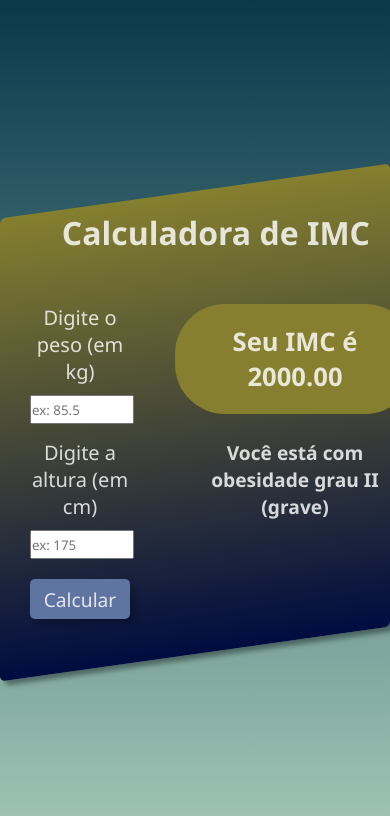
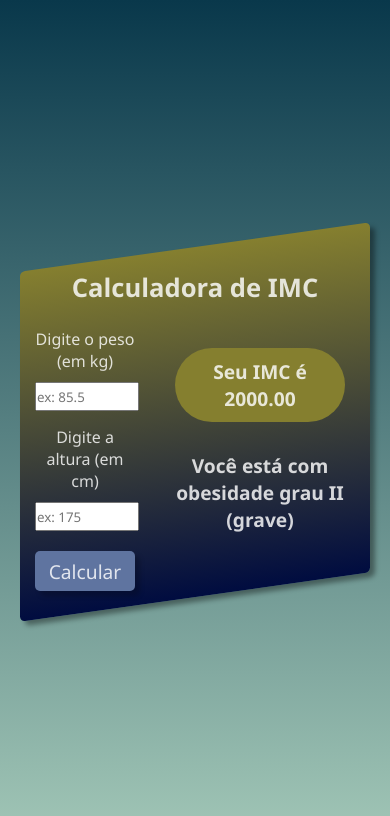
Before and after one commit to paulo-hst/imc, a plain HTML site: page index.html in a window 390 px wide. Both pictures are taken after typing "5", "5" into the empty fields and a click on the button "Calcular". Drawn offline with Linux system fonts and the light colour scheme.

Commit message:
finalizando app

```diff
--- a/script.js
+++ b/script.js
@@ -1,11 +1,17 @@
 const weight = document.querySelector('#weight')
 const height = document.querySelector('#height')
+const inputs = document.querySelector('.content')
+
 const descriptionContainer = document.querySelector('.description')
 const descriptionText = document.querySelector('.description p')
+
+const width = (window.innerWidth > 0) ? window.innerWidth : screen.width;
+
 
 function render(){
     const weightValue = weight.value
     const heightValue = height.value
+
 
     if(weightValue == '' || heightValue == ''){
         alert('Valor Inválido!')
@@ -31,6 +37,10 @@ function render(){
             imcElements(imc, imcClass)
         }
 
+        if(descriptionContainer.childNodes[5]){
+            descriptionContainer.childNodes[3].remove(descriptionContainer.childNodes[3])
+            descriptionContainer.childNodes[3].remove(descriptionContainer.childNodes[3])
+        }
     }
 }
 
@@ -50,9 +60,16 @@ function imcElements(imc, text){
     imcClass.appendChild(imcClassText)
     descriptionContainer.appendChild(imcClass)
 
+
+
 }
 
 function fixes(){
+    // const width = (window.innerWidth > 0) ? window.innerWidth : screen.width;
     weight.value = ''
     height.value = ''
+
+    // inputs.style.display = 'none'
+    // descriptionContainer.style.display = 'block'
+
 }
--- a/style.css
+++ b/style.css
@@ -148,6 +148,46 @@ body{
     text-align: center;
     font-size: 1.2rem;
     font-weight: 600;
+}
 
+/* mobile */
 
+@media screen and (max-width: 600px){
+
+    .container{
+        max-width: 350px;
+        max-height: 350px;
+
+    }
+    .container .header{
+        margin: 23px 0;
+        padding: 0px 0px;
+        justify-content: center;
+        font-size: 0.8rem;
+    }
+    .container .content{
+        padding: 0px 15px;
+        font-size: 1.0rem;
+    }
+    .container .description{
+        padding: 0px 5px;
+    }
+    .container .description p{
+        font-size: 0.75rem;
+        text-align: justify;
+
+    }
+    .container .description .displayImc{
+        width: 150px;
+        margin: 20px;
+        padding: 10px;
+        font-size: 1.2rem;
+    }
+    .container .description .displayImcClass{
+        width: 200px;
+        padding: 10px 0px;
+
+        text-align: center;
+        font-size: 1.2rem;
+    }
 }
```
